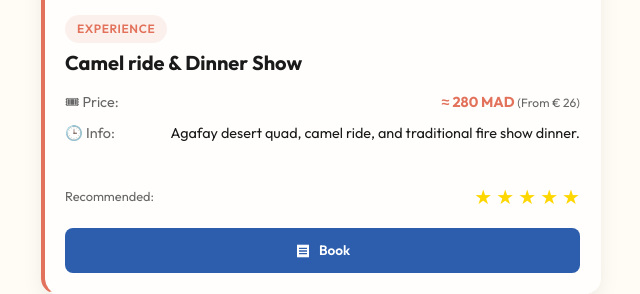
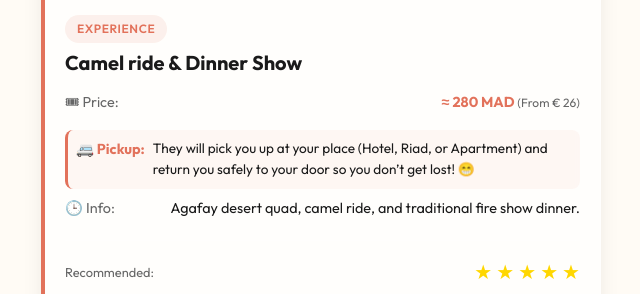
Before and after one commit to ebayismail20-create/marrakech-riads, a website built with Vite: page index.html in a window 1280 px wide. Shown: the part 4900-5194 px from the top of the page, without its empty margins (319-959 px from the left). Built offline with nearby package versions, Linux system fonts and the light colour scheme.

Commit message:
Add pickup and drop-off info for adventure activities

```diff
--- a/main.js
+++ b/main.js
@@ -95,6 +95,7 @@ const locations = {
             rating: 5,
             price: { mad: '≈ 280 MAD', eur: 'From € 26' },
             info: 'Agafay desert quad, camel ride, and traditional fire show dinner.',
+            pickup: 'They will pick you up at your place (Hotel, Riad, or Apartment) and return you safely to your door so you don’t get lost! 😁',
             bookingUrl: 'https://www.airbnb.com/experiences/3482187',
             badge: 'Experience'
         },
@@ -138,6 +139,7 @@ const locations = {
                 { name: 'Airbnb Option 3', url: 'https://www.airbnb.com/experiences/3027465?checkin=2026-01-31&checkout=2026-02-06&location=Marrakesh%2C%20Morocco&currentTab=experience_tab&federatedSearchId=cb91f0fd-3941-4bec-8e46-f8950c2746a1&searchId=140bae36-d437-44bc-a19f-6d5aadb9a03c&sectionId=63f681a1-76d2-4215-bfae-bd37503047ed' },
                 { name: 'Airbnb Option 4', url: 'https://www.airbnb.com/experiences/3730176?checkin=2026-01-31&checkout=2026-02-06&location=Marrakesh%2C%20Morocco&currentTab=experience_tab&federatedSearchId=cb91f0fd-3941-4bec-8e46-f8950c2746a1&searchId=140bae36-d437-44bc-a19f-6d5aadb9a03c&sectionId=63f681a1-76d2-4215-bfae-bd37503047ed' }
             ],
+            pickup: 'Pickup from your Hotel, Riad, or Apartment is included. They will drop you back at your place or a close point! 😁',
             badge: 'Action'
         },
         {
@@ -151,6 +153,7 @@ const locations = {
             bookingOptions: [
                 { name: 'Airbnb Luxury Experience', url: 'https://www.airbnb.com/experiences/2981837?checkin=2026-01-31&checkout=2026-02-06&location=Marrakesh%2C%20Morocco&currentTab=experience_tab&federatedSearchId=6c533ba3-130b-4c0e-a8dc-8d1832755d0e&searchId=46b72e89-38c8-4b15-9ba3-432cd5f11707&sectionId=c9fc3559-fd1f-44e0-b384-5a91a8eec75e' }
             ],
+            pickup: 'Full pickup and drop-off service from your accommodation (Hotel/Riad/Appt) is included! 😁',
             badge: 'Luxury'
         },
         {
@@ -161,6 +164,7 @@ const locations = {
             distance: '',
             price: { mad: '140–250 MAD', eur: '≈ 13–23 €' },
             bestTime: '09:00 – 14:00',
+            pickup: 'Pickup service available from your Riad or Hotel in Marrakech! 😁',
             maps: 'https://maps.google.com/?q=Setti+Fatma+Ourika',
             badge: 'Waterfalls'
         }
@@ -264,6 +268,7 @@ function createLocationCard(item, theme = 'terracotta') {
           ${item.detail ? `<div class="detail-row" style="margin-top: 4px; font-style: italic; color: var(--color-terracotta)"><span class="label">ℹ Rate:</span> <span>${item.detail}</span></div>` : ''}
           ${item.warning ? `<div class="detail-row warning-text" style="margin-top: 8px; font-weight: 700; color: #d00;"><span class="label" style="color: #d00;">⚠️ Notice:</span> <span>${item.warning}</span></div>` : ''}
           ${item.access ? `<div class="detail-row" style="margin-top: 4px; color: var(--color-blue-moroccan); font-weight: 600;"><span class="label" style="color: var(--color-blue-moroccan)">🚶 Access:</span> <span>${item.access}</span></div>` : ''}
+          ${item.pickup ? `<div class="detail-row" style="margin-top: 8px; background: rgba(226, 114, 91, 0.05); padding: 8px; border-radius: 8px; border-left: 3px solid var(--color-terracotta);"><span class="label" style="color: var(--color-terracotta); font-weight: 700; white-space: nowrap; margin-right: 8px;">🚐 Pickup:</span> <span style="font-size: 0.85rem; font-weight: 500;">${item.pickup}</span></div>` : ''}
           <div class="detail-row"><span class="label">🕒 Info:</span> <span>${item.bestTime || ''} ${item.info || ''}</span></div>
         </div>
 
```
Also changed, not shown: dist/assets/index-B0pETpwM.js (deleted), dist/assets/index-BkLICeAM.js (added), dist/index.html.
